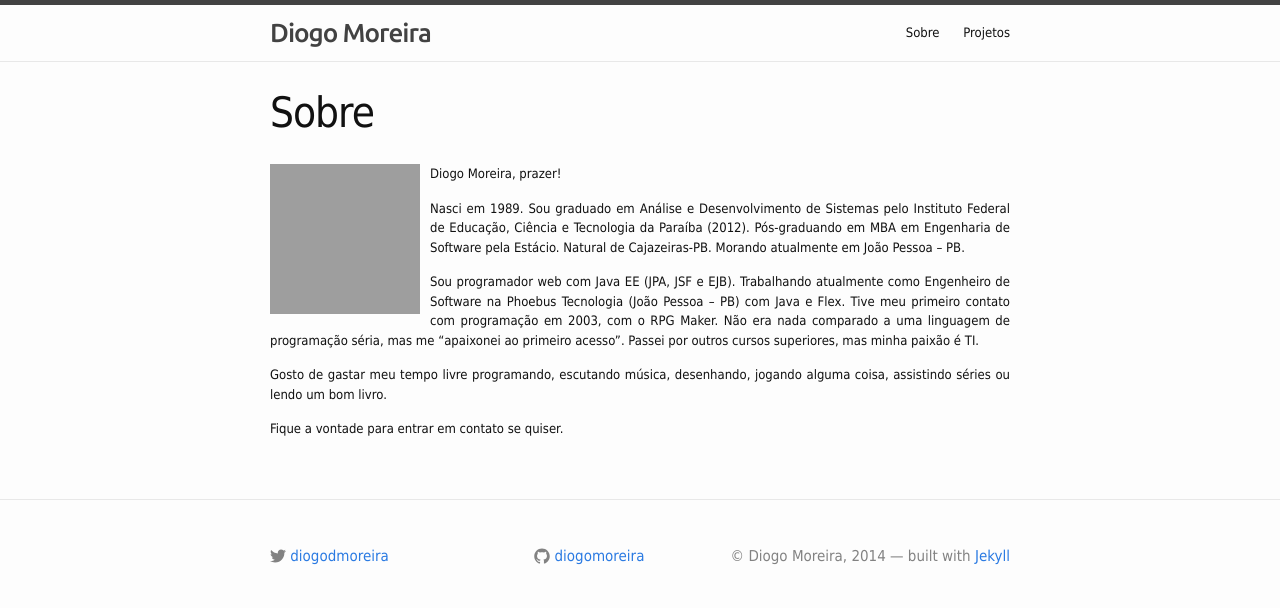
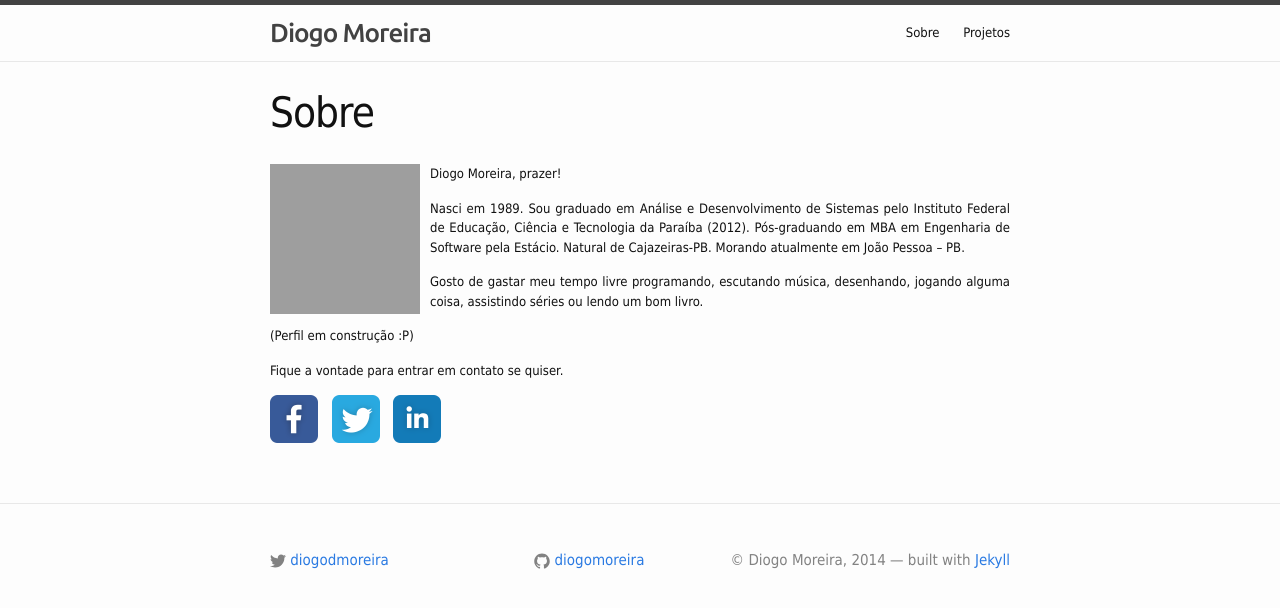
Before and after one commit to ricardojob/diogomoreira.github.io, a Jekyll site: the page built from about.md, in a window 1280 px wide. Shown: the top 608 px of the page. Built offline with Jekyll 4.4.1, drawn with Linux system fonts in a browser that asks for light colours; grey boxes are pictures that could not be loaded.

Commit message:
Adding social icons

```diff
--- a/_sass/_layout.scss
+++ b/_sass/_layout.scss
@@ -239,4 +239,8 @@
             font-size: 18px;
         }
     }
+
+    .social-icons img {
+        margin-right: 10px;
+    }
 }
--- a/about.md
+++ b/about.md
@@ -8,8 +8,14 @@ Diogo Moreira, prazer!
 
 Nasci em 1989. Sou graduado em Análise e Desenvolvimento de Sistemas pelo Instituto Federal de Educação, Ciência e Tecnologia da Paraíba (2012). Pós-graduando em MBA em Engenharia de Software pela Estácio. Natural de Cajazeiras-PB. Morando atualmente em João Pessoa – PB.
 
-Sou programador web com Java EE (JPA, JSF e EJB). Trabalhando atualmente como Engenheiro de Software na Phoebus Tecnologia (João Pessoa – PB) com Java e Flex. Tive meu primeiro contato com programação em 2003, com o RPG Maker. Não era nada comparado a uma linguagem de programação séria, mas me “apaixonei ao primeiro acesso”. Passei por outros cursos superiores, mas minha paixão é TI.
-
 Gosto de gastar meu tempo livre programando, escutando música, desenhando, jogando alguma coisa, assistindo séries ou lendo um bom livro.
 
+(Perfil em construção :P)
+
 Fique a vontade para entrar em contato se quiser.
+
+<div class="social-icons">
+	<a href="http://www.facebook.com/diogodmoreira" target="_blank"><img src="/assets/images/social/facebook-48.png" /></a>
+	<a href="http://www.twitter.com/diogodmoreira" target="_blank"><img src="/assets/images/social/twitter-48.png" /></a>
+	<a href="http://br.linkedin.com/in/diogodmoreira" target="_blank"><img src="/assets/images/social/linkedin-48.png" /></a>
+</div>
```
Also changed, not shown: assets/images/social/facebook-48.png (added), assets/images/social/linkedin-48.png (added), assets/images/social/twitter-48.png (added).
